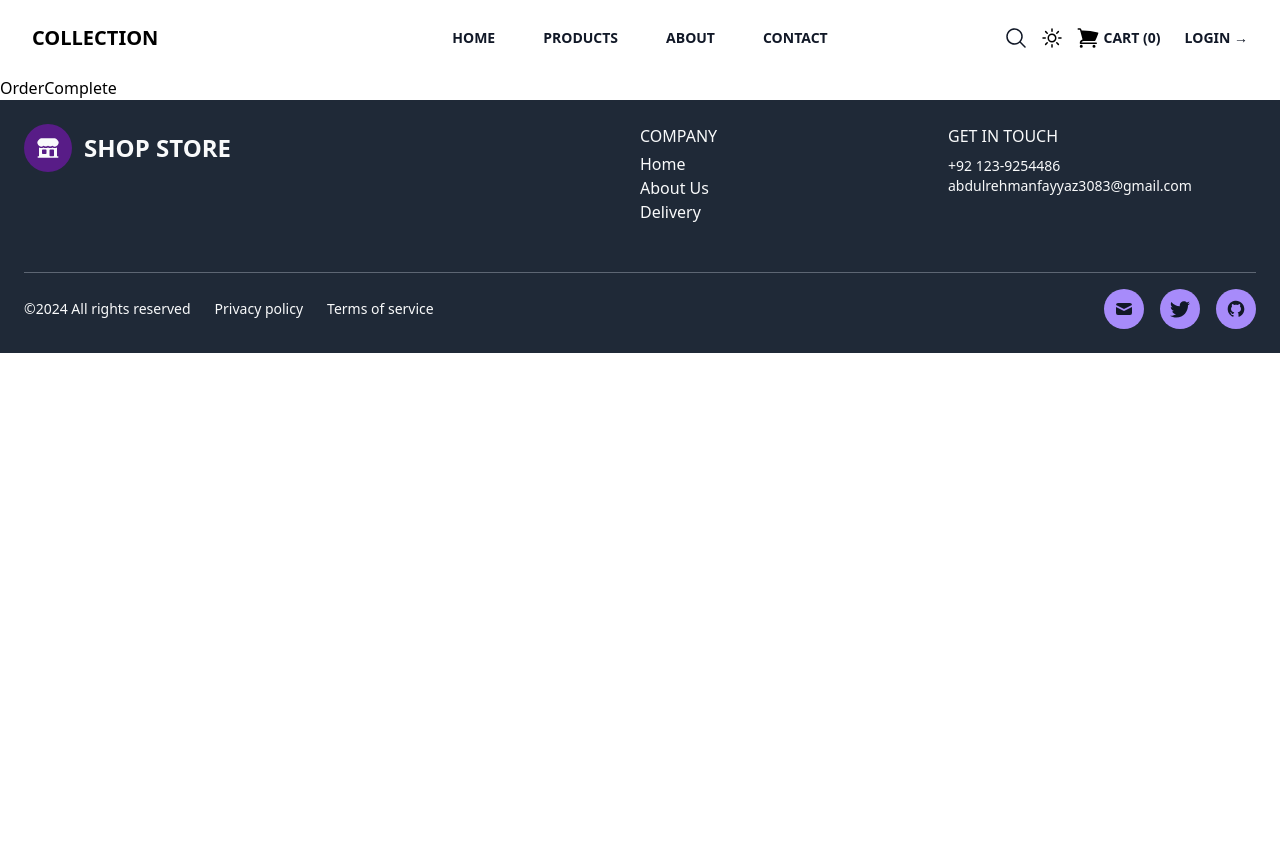
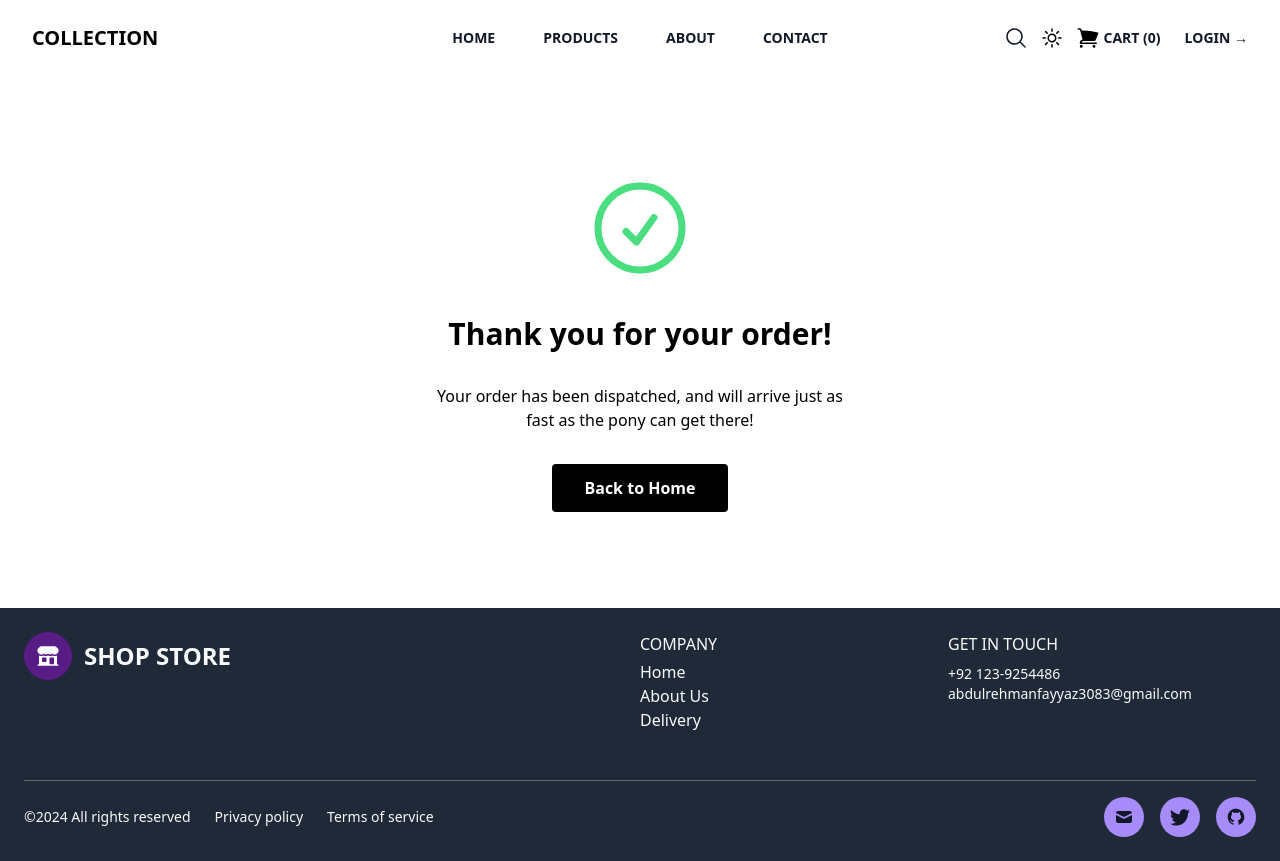
Before and after one commit to AbdulRehman2236/shop-store, a React (Create React App) app: page /order-complete in a window 1280 px wide. Before the commit the page ends 800 px from the top, so only its background shows below. Built offline with nearby package versions, Linux system fonts and the light colour scheme.

Commit message:
Added order complete page

```diff
--- a/src/components/OrderComplete.js
+++ b/src/components/OrderComplete.js
@@ -1,7 +1,38 @@
 import React from "react";
+import { Link } from "react-router-dom";
 
 const OrderComplete = () => {
-  return <div>OrderComplete</div>;
+  return (
+    <section className="flex items-center h-full sm:p-16 dark:bg-gray-800 dark:text-gray-50">
+      <div className="container flex flex-col items-center justify-center px-5 mx-auto my-8 space-y-8 text-center sm:max-w-md">
+        <svg
+          xmlns="http://www.w3.org/2000/svg"
+          fill="none"
+          viewBox="0 0 24 24"
+          strokeWidth={1.5}
+          stroke="currentColor"
+          className="size-28 text-green-400"
+        >
+          <path
+            strokeLinecap="round"
+            strokeLinejoin="round"
+            d="M9 12.75 11.25 15 15 9.75M21 12a9 9 0 1 1-18 0 9 9 0 0 1 18 0Z"
+          />
+        </svg>
+        <p className="text-3xl font-semibold">Thank you for your order!</p>
+        <p className="mt-4 mb-8 dark:text-gray-100">
+          Your order has been dispatched, and will arrive just as fast as the pony can get there!
+        </p>
+        <Link
+          rel="noopener noreferrer"
+          to="/"
+          className="px-8 py-3 font-semibold rounded bg-black text-white hover:bg-white hover:text-black hover:border border-black dark:bg-gray-100 dark:text-black dark:hover:bg-gray-500 dark:hover:text-gray-50"
+        >
+          Back to Home
+        </Link>
+      </div>
+    </section>
+  );
 };
 
 export default OrderComplete;
```
